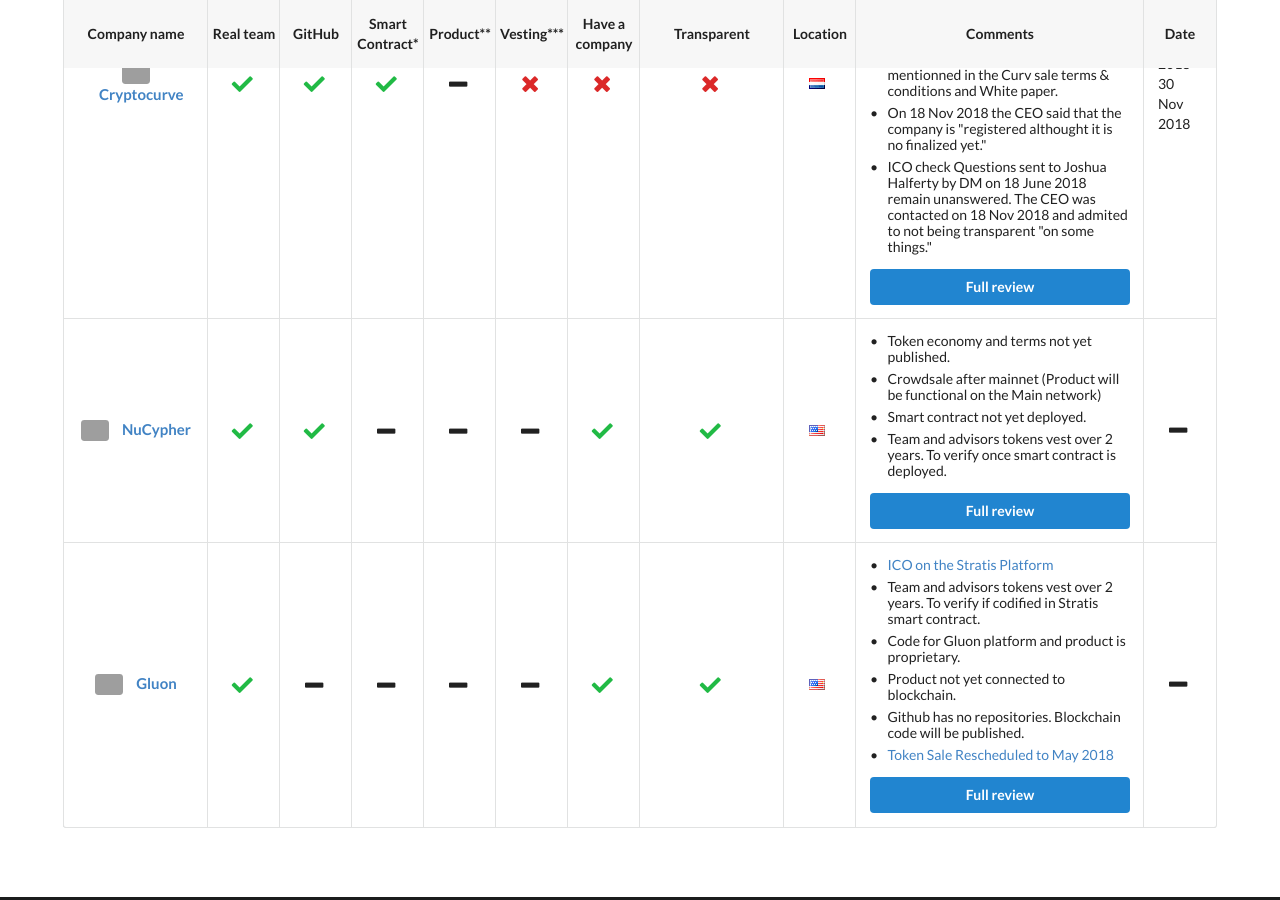
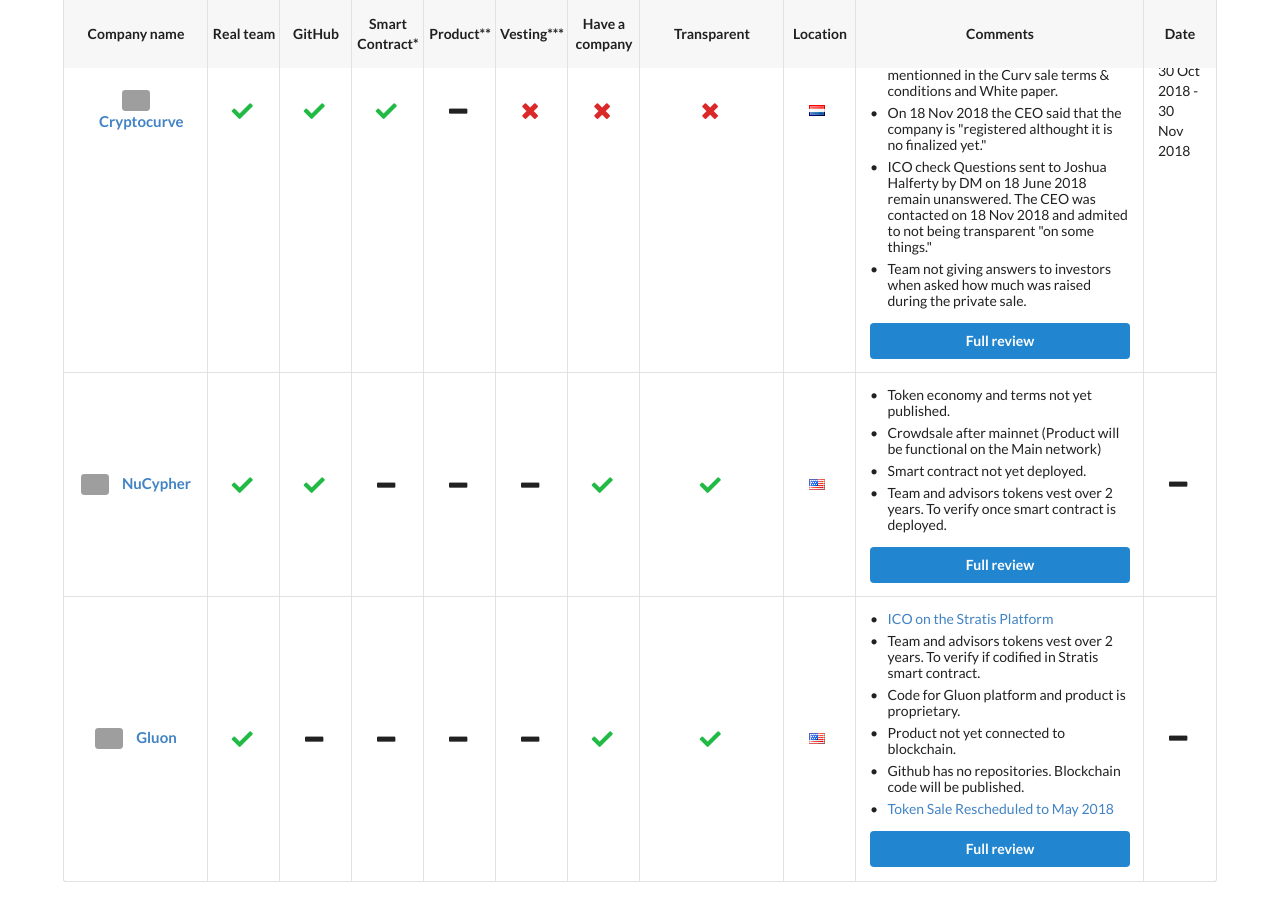
Before and after one commit to ico-check/ico-check, a Jekyll site: the page built from index.md, in a window 1280 px wide and 900 px high, scrolled down 3443 px. Built offline with Jekyll 4.4.1, drawn with Linux system fonts in a browser that asks for light colours; nearby versions of some CDN libraries; grey boxes are pictures that could not be loaded.

Commit message:
85-cryptocurve-ico-check
Added comment

```diff
--- a/_data/active-future-icos.yml
+++ b/_data/active-future-icos.yml
@@ -193,6 +193,7 @@
     - content: There are no search results for "Stichting CryptoCurve (Dutch foundation)" in the Netherlands company registry. "Stichting CryptoCurve" is the company mentionned in the Curv sale terms & conditions and White paper.
     - content: On 18 Nov 2018 the CEO said that the company is "registered althought it is no finalized yet."
     - content: ICO check Questions sent to Joshua Halferty by DM on 18 June 2018 remain unanswered. The CEO was contacted on 18 Nov 2018 and admited to not being transparent "on some things."
+    - content: Team not giving answers to investors when asked how much was raised during the private sale.
   ico_start_date: 2018-10-30T11:00:00Z
   ico_end_date: 2018-11-30T11:00:00Z
   safe: false
```
